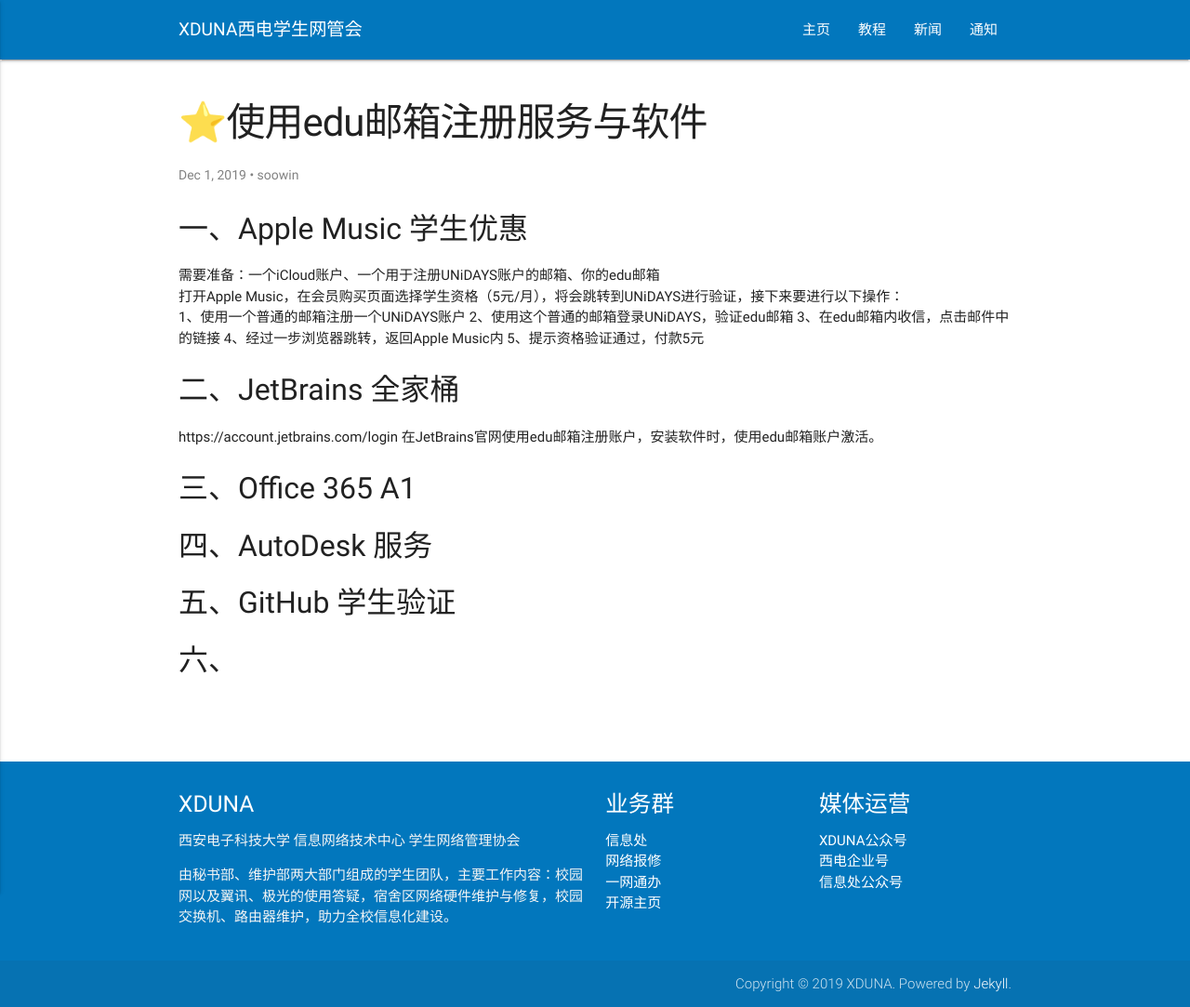
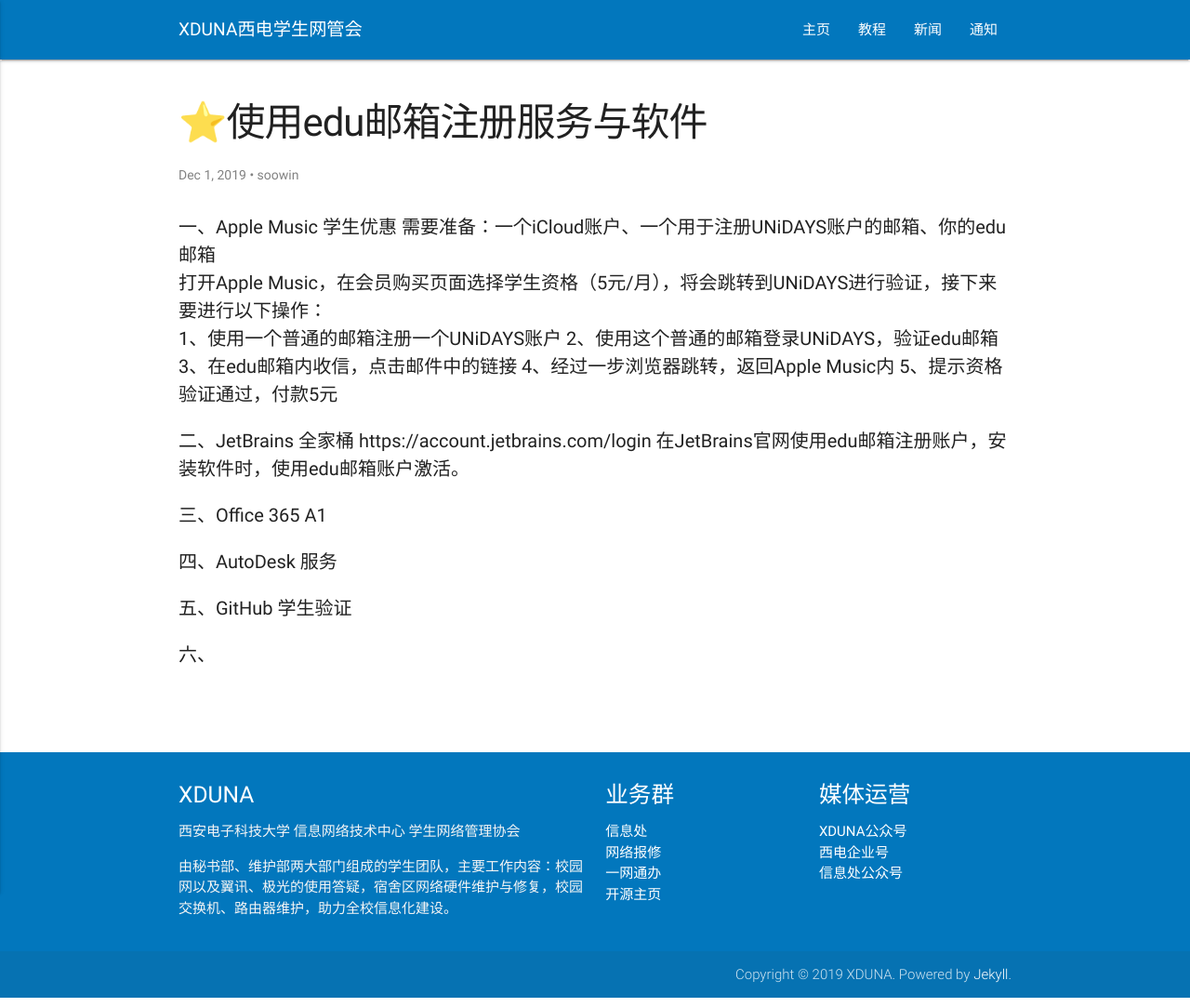
Before and after one commit to pingmoogle/xdunahomepage, a Jekyll site: the page built from _posts/tutorial/2019-12-1-accounts4servers.md, in a window 1280 px wide. Shown: the whole page at 93% size. Built offline with Jekyll 4.4.1, drawn with Linux system fonts in a browser that asks for light colours; comment, search, counter and statistics services are not loaded.

```diff
--- a/_posts/tutorial/2019-12-1-accounts4servers.md
+++ b/_posts/tutorial/2019-12-1-accounts4servers.md
@@ -5,7 +5,7 @@ author: soowin
 categories: tutorial
 ---
 
-## 一、Apple Music 学生优惠
+ 一、Apple Music 学生优惠
 需要准备：一个iCloud账户、一个用于注册UNiDAYS账户的邮箱、你的edu邮箱
 打开Apple Music，在会员购买页面选择学生资格（5元/月），将会跳转到UNiDAYS进行验证，接下来要进行以下操作：
 1、使用一个普通的邮箱注册一个UNiDAYS账户
@@ -15,17 +15,17 @@ categories: tutorial
 5、提示资格验证通过，付款5元
 
 
-## 二、JetBrains 全家桶
+ 二、JetBrains 全家桶
 https://account.jetbrains.com/login 在JetBrains官网使用edu邮箱注册账户，安装软件时，使用edu邮箱账户激活。
 
 
-## 三、Office 365 A1
+ 三、Office 365 A1
 
 
-## 四、AutoDesk 服务
+ 四、AutoDesk 服务
 
 
-## 五、GitHub 学生验证
+ 五、GitHub 学生验证
 
 
-## 六、
+ 六、
```
